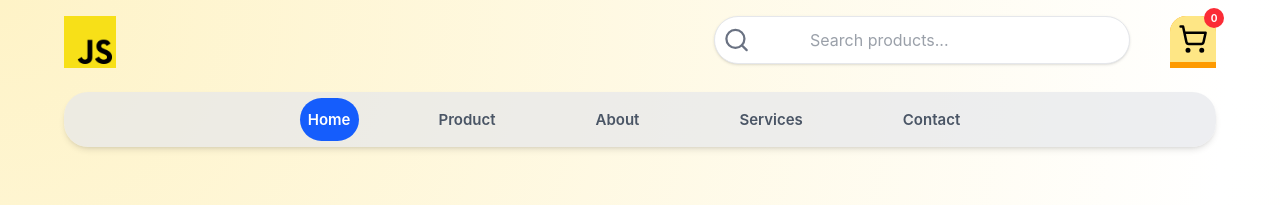
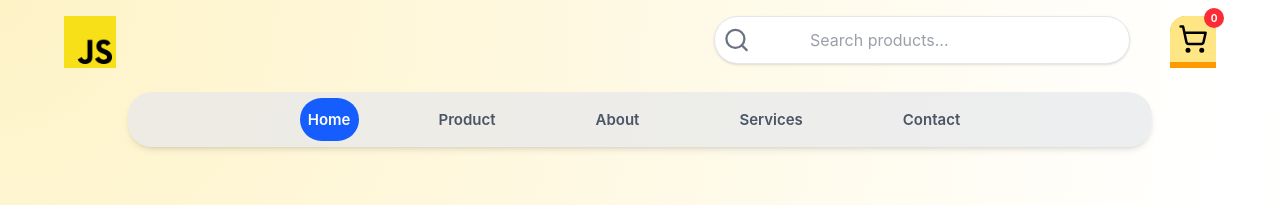
Before and after one commit to shohan-28/bdmart, a React (Vite) app: page / in a window 1280 px wide. Shown: the top 205 px of the page. Built offline with nearby package versions, Linux system fonts and the light colour scheme.

Commit message:
Updated some files and fixed bugs

```diff
--- a/src/components/Navbar/NavbarLink.jsx
+++ b/src/components/Navbar/NavbarLink.jsx
@@ -6,7 +6,7 @@ import About from './../About/About';
 
 const NavbarLink = () => {
   return (
-    <div className="w-[90%] mx-auto max-w-5x py-2">
+    <div className="w-[94%] sm:w-[90%] max-w-5xl mx-auto py-2">
       <div className="flex justify-center gap-1 sm:gap-2 md:gap-4 lg:gap-15 bg-gray-200/70 shadow-md p-1.5 rounded-l-3xl rounded-r-3xl font-bold text-black text-[10px] lg:text-[15px] md:text-lg  w-full z-50">
 
         <NavLink
```
